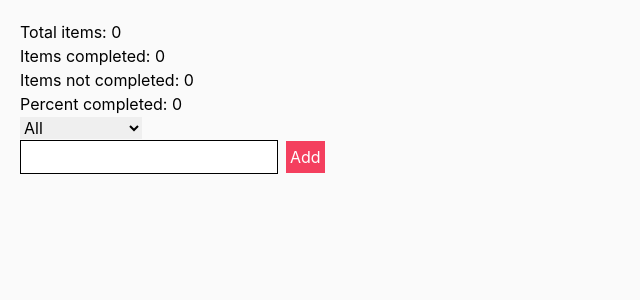
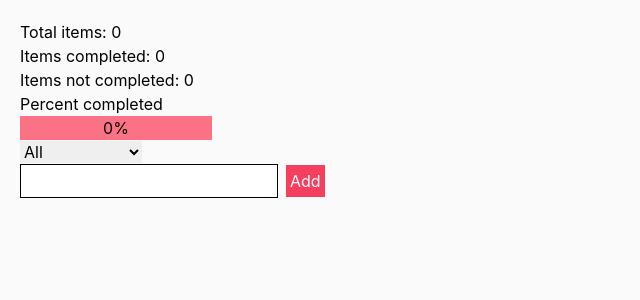
Before and after one commit to jeong922/react_study, a React (Create React App) app: page / in a window 1280 px wide. Shown: the top 300 px of the page, without its empty margins (0-640 px from the left). Built offline with nearby package versions, Linux system fonts and the light colour scheme.

Commit message:
todoList - progress bar

```diff
--- a/src/components/todoList/TodoListStates.jsx
+++ b/src/components/todoList/TodoListStates.jsx
@@ -8,12 +8,25 @@ export default function TodoListStates() {
 
   const formattedPercentCompleted = Math.round(percentCompleted * 100);
 
+  console.log(totalCompletedNum / totalNum);
+
   return (
     <ul>
       <li>Total items: {totalNum}</li>
       <li>Items completed: {totalCompletedNum}</li>
       <li>Items not completed: {totalUncompletedNum}</li>
-      <li>Percent completed: {formattedPercentCompleted}</li>
+      <li>
+        <span>Percent completed</span>
+        <div className='relative w-48 h-6 bg-rose-100'>
+          <div
+            style={{ width: `${(totalCompletedNum / totalNum) * 100}%` }}
+            className={`bg-rose-400 h-full transition-all duration-300 ease-in-out`}
+          ></div>
+          <p className='absolute top-0 w-full text-center'>
+            {formattedPercentCompleted}%
+          </p>
+        </div>
+      </li>
     </ul>
   );
 }
```
